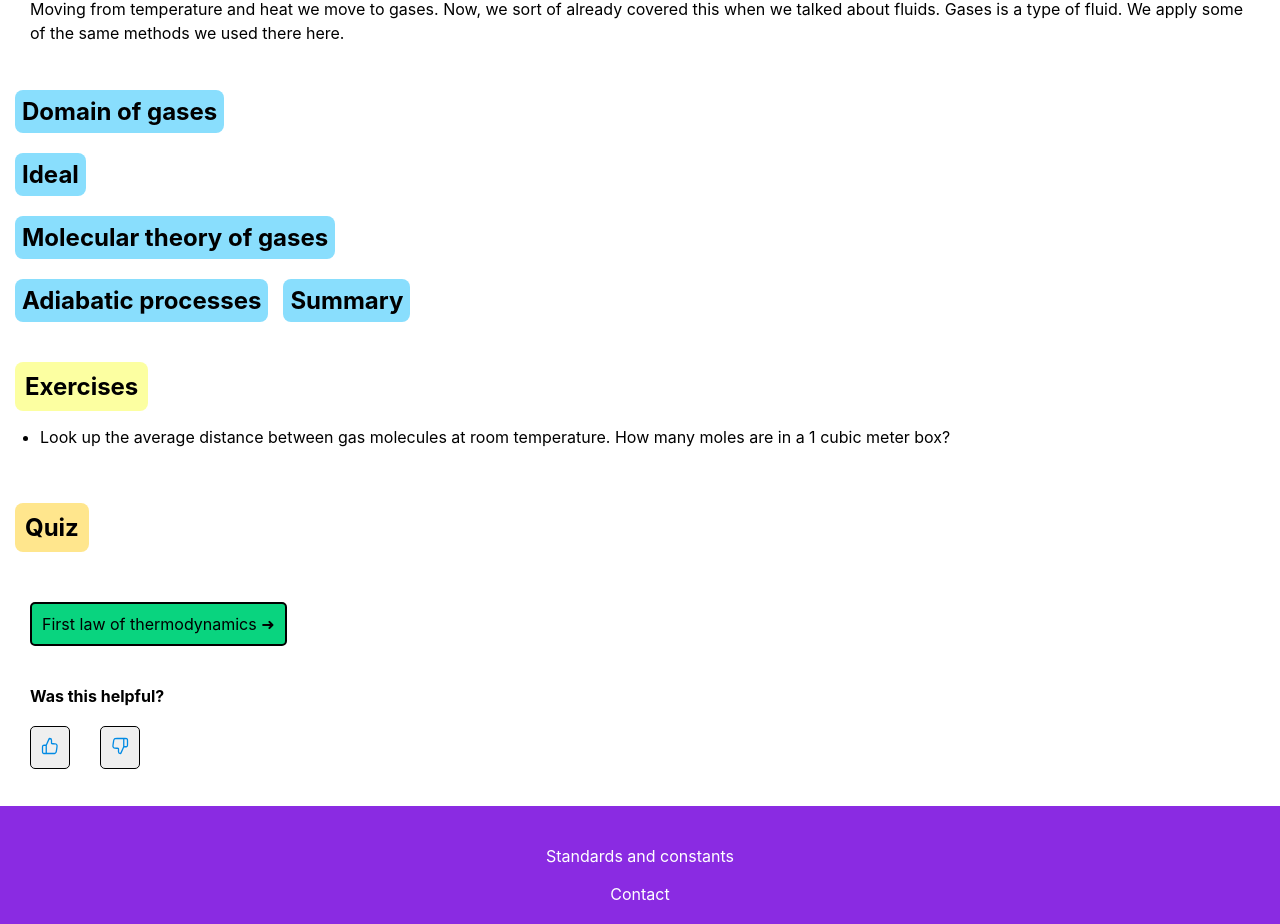
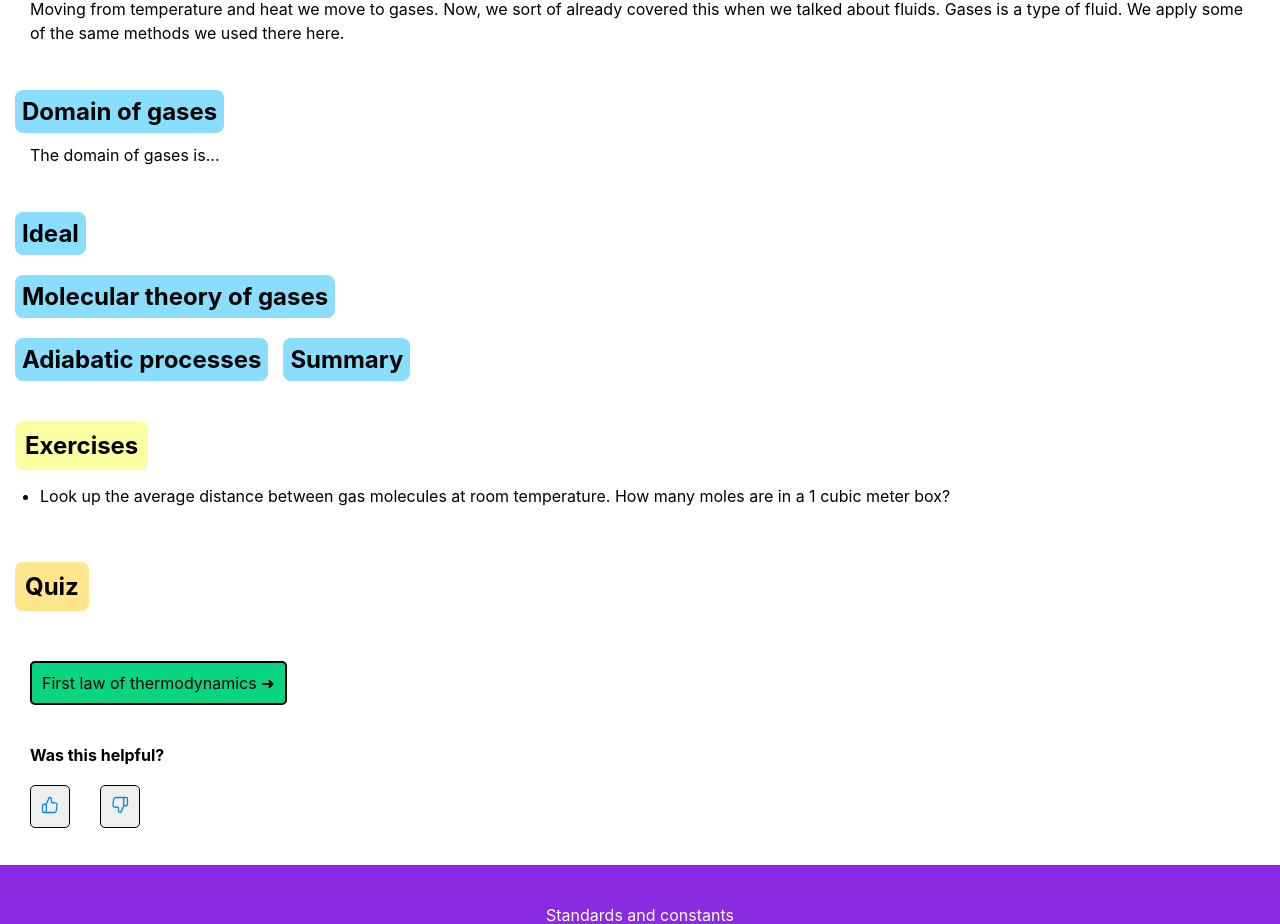
Before and after one commit to JRFink/jrfphyspagesnew, a Next.js app: page /education/gp1/kin in a window 1280 px wide. Shown: the part 933-1857 px from the top of the page. Built offline with nearby package versions, Linux system fonts and the light colour scheme.

Commit message:
Update index.tsx

```diff
--- a/pages/education/gp1/kin/index.tsx
+++ b/pages/education/gp1/kin/index.tsx
@@ -29,6 +29,9 @@ Moving from temperature and heat we move to gases. Now, we sort of already cover
 <h2 className={style.h2SectionColor}>
          Domain of gases
 </h2>
+<p>
+ The domain of gases is...
+ </p>
 <br />
 <br />
             <h2 className={style.h2SectionColor} id="ideal">
```
